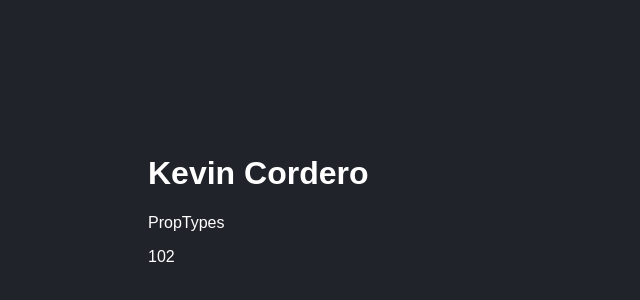
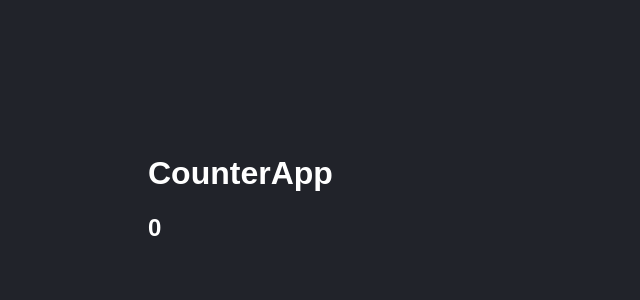
Before and after one commit to wonejo92/Roadmap-React, a React (Vite) app in the folder 03-counter-app-vite/: page / in a window 1280 px wide. Shown: the part 14-314 px from the top of the page, without its empty margins (0-640 px from the left). Built offline with nearby package versions, Linux system fonts and the light colour scheme.

Commit message:
Couter App HomeWork N°1

```diff
--- /dev/null
+++ b/03-counter-app-vite/src/CounterApp.jsx
@@ -0,0 +1,14 @@
+import PropTypes from "prop-types";
+
+export const CounterApp = ({value}) => {
+    return(
+        <>
+            <h1>CounterApp</h1>
+            <h2>{value}</h2>
+        </>
+    )
+}
+
+CounterApp.propTypes = {
+    value: PropTypes.number.isRequired,
+}
--- a/03-counter-app-vite/src/FirtsApp.jsx
+++ b/03-counter-app-vite/src/FirtsApp.jsx
@@ -15,3 +15,10 @@ FirtsApp.propTypes = {
   subTitle: PropTypes.string.isRequired,
   numbers: PropTypes.number.isRequired
 }
+
+FirtsApp.defaultProps = {
+  title:"Default Title",
+  subTitle:"PropTypes",
+  numbers:22,
+  name: "KEVIN CORDERO"
+}
--- a/03-counter-app-vite/src/main.jsx
+++ b/03-counter-app-vite/src/main.jsx
@@ -3,11 +3,13 @@ import reactDOM from 'react-dom/client'
 import { App } from './HelloWorldApp'
 import { FirtsApp } from './FirtsApp'
 import './styles.css';
+import {CounterApp} from "./CounterApp.jsx";
 
 
 
 reactDOM.createRoot(document.getElementById('root')).render(
     <React.StrictMode>
-        <FirtsApp title="Kevin Cordero" subTitle="PropTypes" numbers={92}/>
+        {/*<FirtsApp title="Kevin Cordero" subTitle="PropTypes" numbers={92}/>*/}
+        <CounterApp value={0}/>
     </React.StrictMode>
 )
```
